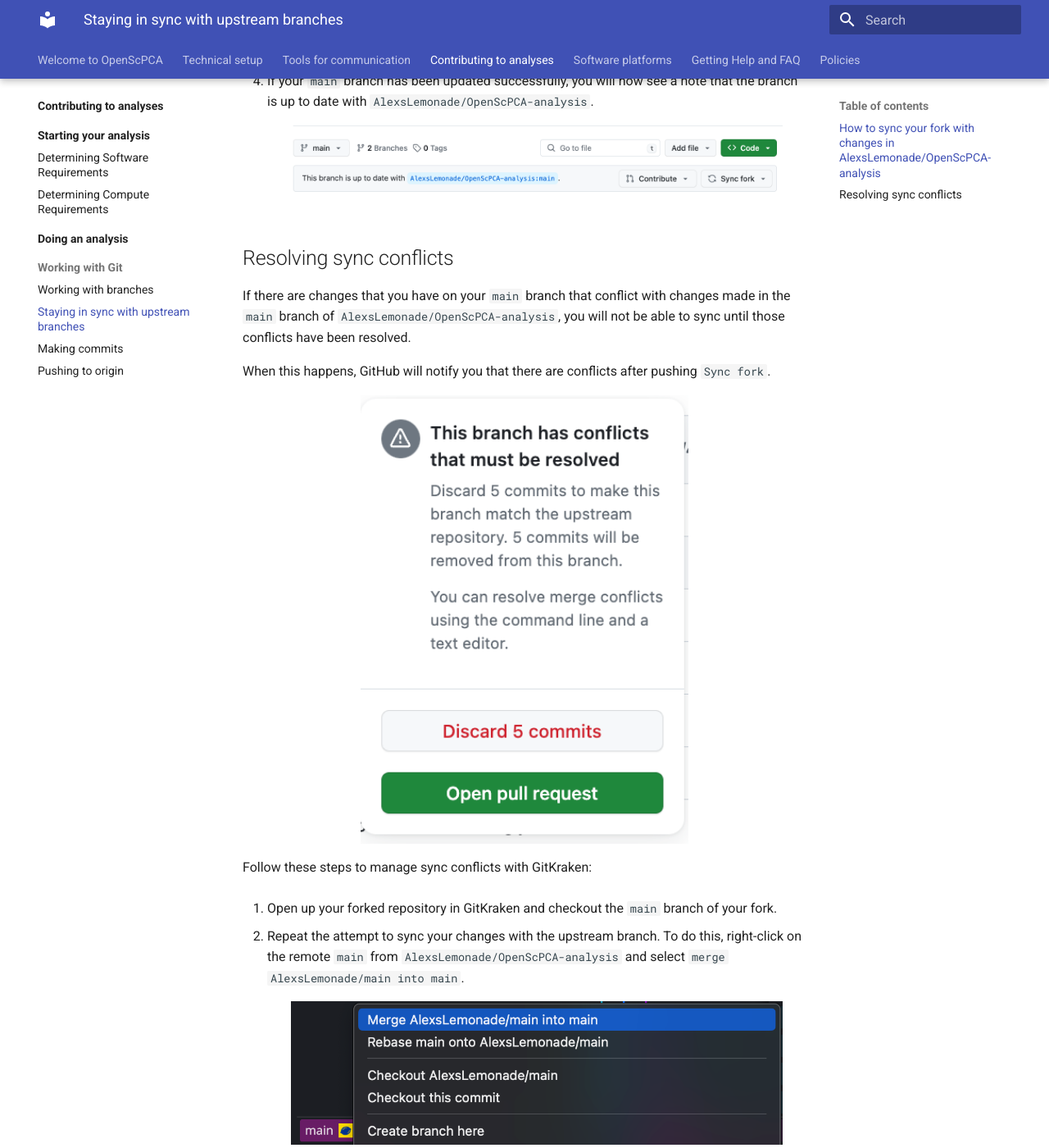
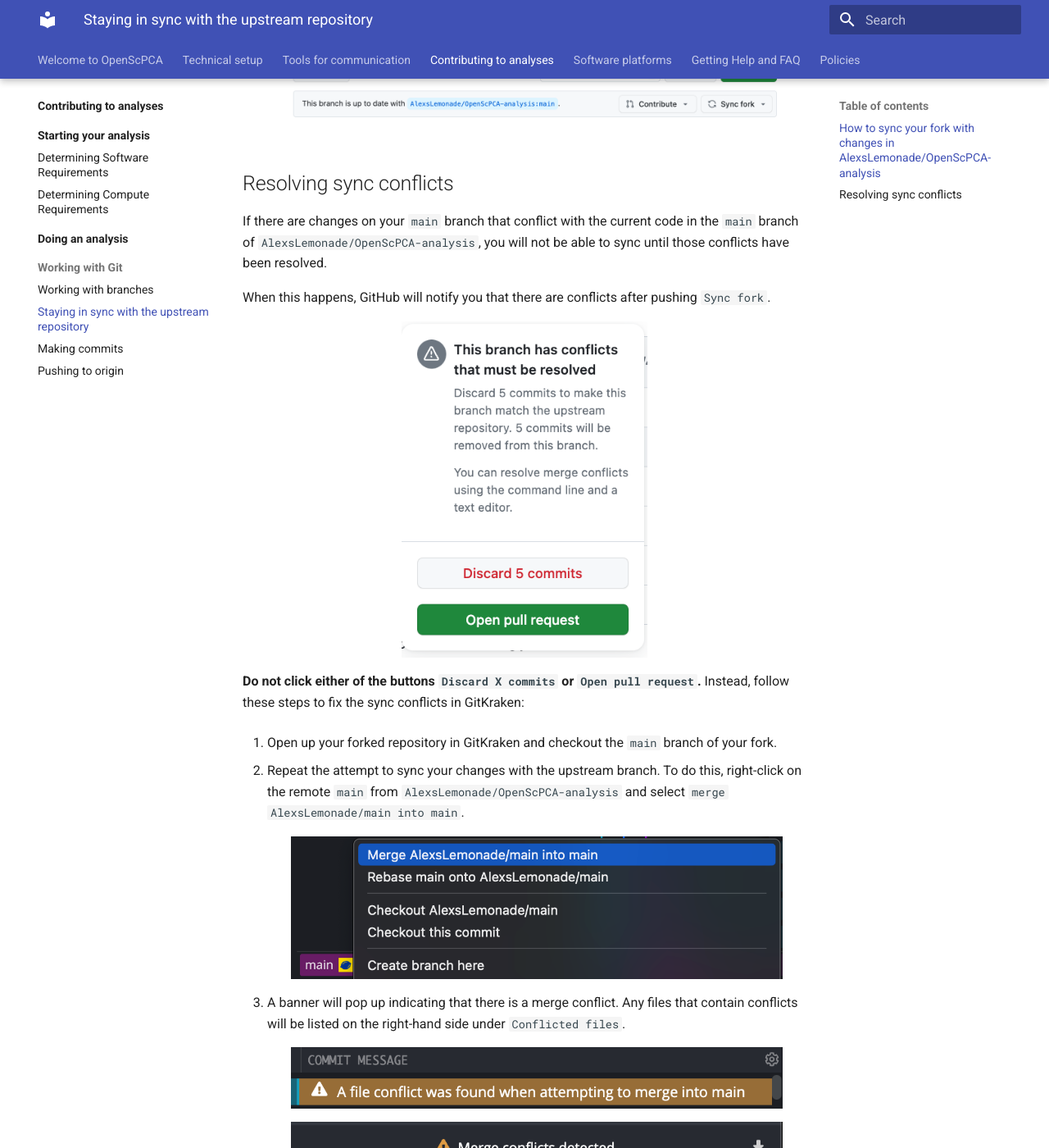
Before and after one commit to AlexsLemonade/OpenScPCA-analysis, an MkDocs documentation site: the page built from docs/contributing-to-analyses/working-with-git/staying-in-sync-with-upstream-branches.md, in a window 1280 px wide and 1400 px high, scrolled down 1356 px. Shown: the whole window at 82% size. Built offline with MkDocs 1.6.1 and Material for MkDocs 9.7.7, drawn with Linux system fonts in a browser that asks for light colours; some of the changed text lies outside the part shown.

Commit message:
Apply suggestions from code review
Co-authored-by: Stephanie Spielman <stephanie.spielman@gmail.com>

```diff
--- a/docs/contributing-to-analyses/working-with-git/staying-in-sync-with-upstream-branches.md
+++ b/docs/contributing-to-analyses/working-with-git/staying-in-sync-with-upstream-branches.md
@@ -1,4 +1,4 @@
-# Staying in sync with upstream branches
+# Staying in sync with the upstream repository
 
 You may wish to keep changes made in `AlexsLemonade/OpenScPCA-analysis` in sync with the `main` branch of your fork.
 This ensures that your fork has the most recent changes and updates found in the main code base.
@@ -26,7 +26,7 @@
     Go ahead and press `Update branch`.
 
     <figure markdown="span">
-        ![Update branch](../../img/upstream-sync-2.png){width="400"}
+        ![Update branch](../../img/upstream-sync-2.png){width="300"}
     </figure>
 
 1. If your `main` branch has been updated successfully, you will now see a note that the branch is up to date with `AlexsLemonade/OpenScPCA-analysis`.
@@ -37,15 +37,16 @@
 
 ## Resolving sync conflicts
 
-If there are changes that you have on your `main` branch that conflict with changes made in the `main` branch of `AlexsLemonade/OpenScPCA-analysis`, you will not be able to sync until those conflicts have been resolved.
+If there are changes on your `main` branch that conflict with the current code in the `main` branch of `AlexsLemonade/OpenScPCA-analysis`, you will not be able to sync until those conflicts have been resolved.
 
 When this happens, GitHub will notify you that there are conflicts after pushing `Sync fork`.
 
 <figure markdown="span">
-    ![Sync conflicts](../../img/upstream-sync-4.png){width="400"}
+    ![Sync conflicts](../../img/upstream-sync-4.png){width="300"}
 </figure>
 
-Follow these steps to manage sync conflicts with GitKraken:
+**Do not click either of the buttons `Discard X commits` or `Open pull request`.**
+Instead, follow these steps to fix the sync conflicts in GitKraken:
 
 1. Open up your forked repository in GitKraken and checkout the `main` branch of your fork.
 
```
Also changed, not shown: other parts of docs/contributing-to-analyses/working-with-git/staying-in-sync-with-upstream-branches.md (+4 -3 lines).
